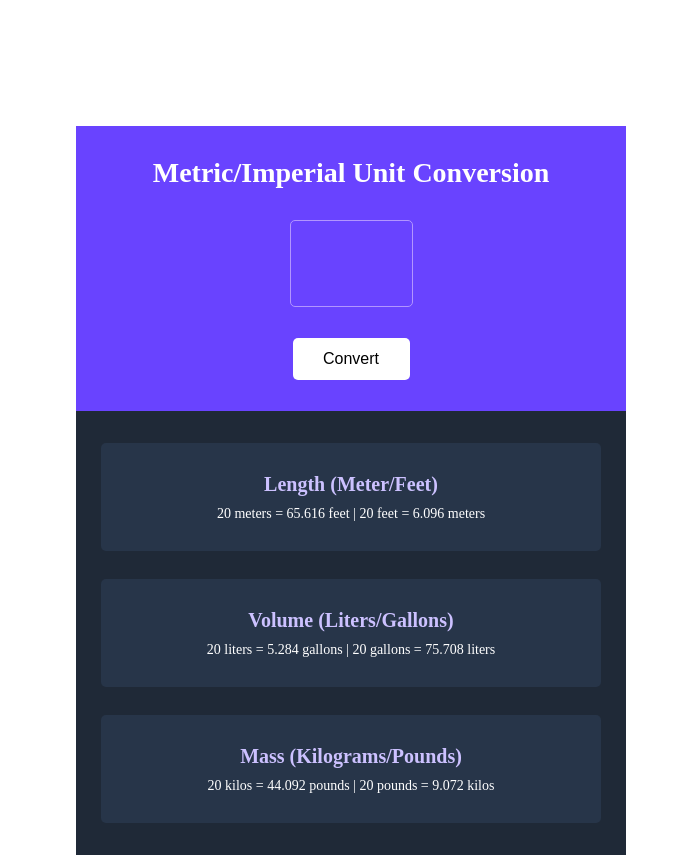
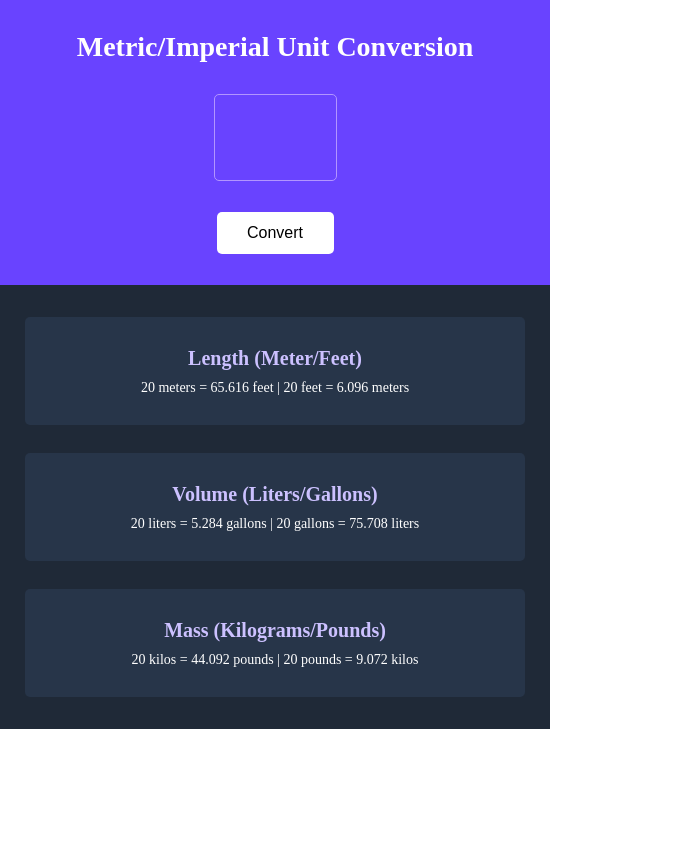
Before and after one commit to scotchmint/unit-converter, a plain HTML site: page index.html in a window 1280 px wide. Shown: the whole page, without its empty margins (0-689 px from the left). After the commit the page ends 800 px from the top, so only its background shows below. Drawn offline with Linux system fonts and the light colour scheme.

Commit message:
Remove margin from container

```diff
--- a/style.css
+++ b/style.css
@@ -5,8 +5,6 @@ body {
 #container {
     width: 550px;
     height: 729px;
-    margin-top: 126px;
-    margin-left: 76px;
 }
 
 h2 {
```
